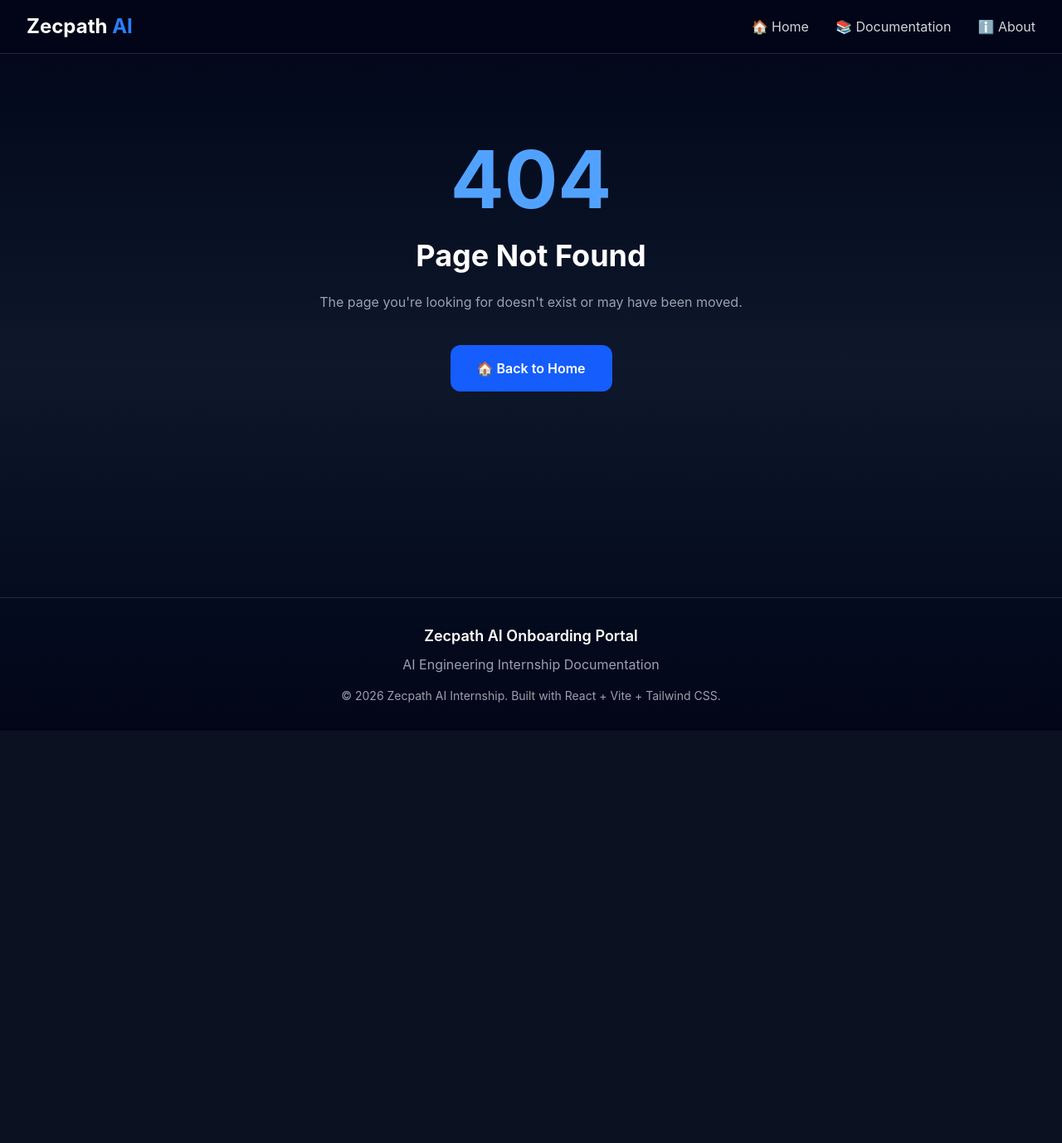
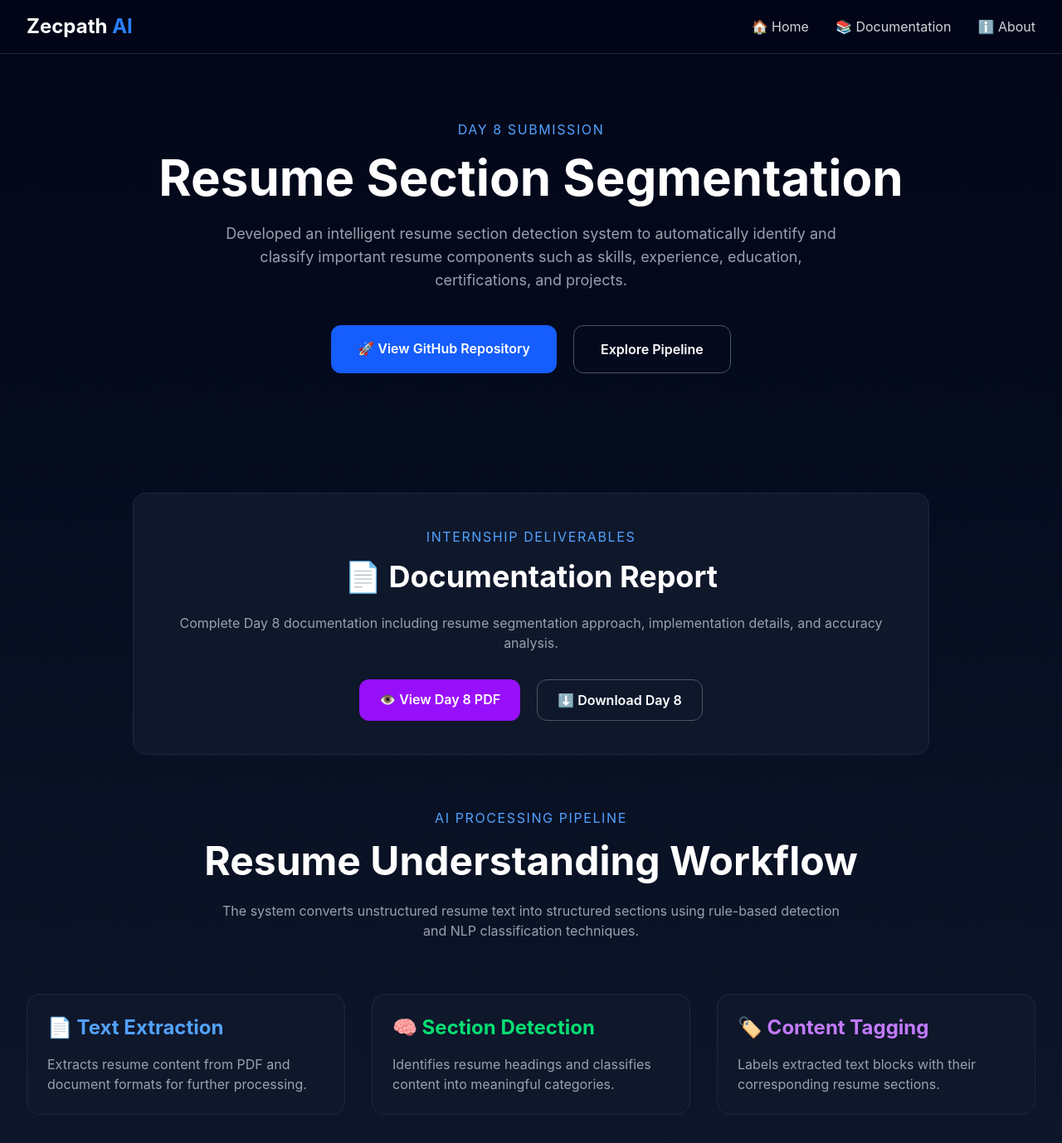
Before and after one commit to shinaspn198/zecpath-day1, a React (Vite) app: page /day8 in a window 1280 px wide. Shown: the top 1378 px of the page at 83% size. Before the commit the page ends 881 px from the top, so only its background shows below. Built offline with nearby package versions, Linux system fonts and the light colour scheme.

Commit message:
add day 8 resume section segmentation documentation

```diff
--- a/src/App.jsx
+++ b/src/App.jsx
@@ -9,6 +9,7 @@
 import Day5 from "./pages/Day5";
 import Day6 from "./pages/Day6";
 import Day7 from "./pages/Day7";
+import Day8 from "./pages/Day8";
 import About from "./pages/About";
 import Documentation from "./pages/Documentation";
 
@@ -26,6 +27,7 @@
         <Route path="/day5" element={<Day5 />} />
         <Route path="/day6" element={<Day6 />} />
         <Route path="/day7" element={<Day7 />} />
+        <Route path="/day8" element={<Day8 />} />
         <Route path="*" element={<NotFound />} />
       </Routes>
     </BrowserRouter>
--- a/src/pages/About.jsx
+++ b/src/pages/About.jsx
@@ -79,6 +79,7 @@
   <li>📝 Day 5 – Completed</li>
   <li>📋 Day 6 – Completed</li>
   <li>📊 Day 7 – Completed</li>
+  <li>🧠 Day 8 – Completed</li>
 </ul>
 
 </div>
--- /dev/null
+++ b/src/pages/Day8.jsx
@@ -0,0 +1,370 @@
+import Navbar from "../components/Navbar";
+import Footer from "../components/Footer";
+
+function Day8() {
+
+  return (
+    <div className="min-h-screen bg-gradient-to-b from-slate-950 via-slate-900 to-slate-950 text-white">
+
+      <Navbar />
+
+
+      {/* Hero Section */}
+
+      <section className="pt-36 pb-20 text-center px-6">
+
+        <p className="text-blue-400 uppercase tracking-widest">
+          Day 8 Submission
+        </p>
+
+
+        <h1 className="text-6xl font-bold mt-4">
+          Resume Section Segmentation
+        </h1>
+
+
+        <p className="text-gray-400 mt-6 max-w-3xl mx-auto text-lg">
+
+          Developed an intelligent resume section detection system
+          to automatically identify and classify important resume
+          components such as skills, experience, education,
+          certifications, and projects.
+
+        </p>
+
+
+        <div className="mt-10 flex justify-center gap-5">
+
+
+          <a
+            href="https://github.com/shinaspn198/zecpath-ai-system"
+            target="_blank"
+            rel="noopener noreferrer"
+            className="px-8 py-4 bg-blue-600 hover:bg-blue-700 rounded-xl font-semibold transition"
+          >
+            🚀 View GitHub Repository
+          </a>
+
+
+          <a
+            href="#pipeline"
+            className="px-8 py-4 border border-gray-600 hover:bg-slate-800 rounded-xl font-semibold transition"
+          >
+            Explore Pipeline
+          </a>
+
+
+        </div>
+
+      </section>
+
+
+
+      {/* PDF Section */}
+
+      <section className="max-w-5xl mx-auto px-8 py-16">
+
+
+        <div className="bg-slate-900 border border-slate-800 rounded-2xl p-10 text-center">
+
+
+          <p className="text-blue-400 uppercase tracking-widest">
+            Internship Deliverables
+          </p>
+
+
+          <h2 className="text-4xl font-bold mt-4">
+            📄 Documentation Report
+          </h2>
+
+
+          <p className="text-gray-400 mt-6">
+            Complete Day 8 documentation including resume
+            segmentation approach, implementation details,
+            and accuracy analysis.
+          </p>
+
+
+          <div className="flex justify-center gap-5 mt-8">
+
+
+            <a
+              href={`${window.location.origin}/day8_completed.pdf`}
+              target="_blank"
+              rel="noopener noreferrer"
+              className="px-6 py-3 bg-purple-600 hover:bg-purple-700 rounded-xl font-semibold"
+            >
+              👁️ View Day 8 PDF
+            </a>
+
+
+
+            <a
+              href={`${window.location.origin}/day8_completed.pdf`}
+              download="day8_completed.pdf"
+              className="px-6 py-3 border border-gray-600 hover:bg-slate-800 rounded-xl font-semibold"
+            >
+              ⬇️ Download Day 8
+            </a>
+
+
+          </div>
+
+
+        </div>
+
+
+      </section>
+
+
+
+
+
+      {/* Pipeline */}
+
+      <section
+        id="pipeline"
+        className="max-w-7xl mx-auto px-8 pb-24"
+      >
+
+        <div className="text-center mb-16">
+
+
+          <p className="text-blue-400 uppercase tracking-widest">
+            AI Processing Pipeline
+          </p>
+
+
+          <h2 className="text-5xl font-bold mt-4">
+            Resume Understanding Workflow
+          </h2>
+
+
+          <p className="text-gray-400 mt-6 max-w-3xl mx-auto">
+
+            The system converts unstructured resume text into
+            structured sections using rule-based detection and
+            NLP classification techniques.
+
+          </p>
+
+
+        </div>
+
+
+
+
+        <div className="grid md:grid-cols-3 gap-8">
+
+
+          <div className="bg-slate-900 border border-slate-800 rounded-2xl p-6 hover:border-blue-500 transition">
+
+
+            <h3 className="text-2xl font-bold text-blue-400">
+              📄 Text Extraction
+            </h3>
+
+
+            <p className="text-gray-400 mt-4">
+
+              Extracts resume content from PDF and document
+              formats for further processing.
+
+            </p>
+
+
+          </div>
+
+
+
+
+          <div className="bg-slate-900 border border-slate-800 rounded-2xl p-6 hover:border-green-500 transition">
+
+
+            <h3 className="text-2xl font-bold text-green-400">
+              🧠 Section Detection
+            </h3>
+
+
+            <p className="text-gray-400 mt-4">
+
+              Identifies resume headings and classifies
+              content into meaningful categories.
+
+            </p>
+
+
+          </div>
+
+
+
+
+
+          <div className="bg-slate-900 border border-slate-800 rounded-2xl p-6 hover:border-purple-500 transition">
+
+
+            <h3 className="text-2xl font-bold text-purple-400">
+              🏷️ Content Tagging
+            </h3>
+
+
+            <p className="text-gray-400 mt-4">
+
+              Labels extracted text blocks with their
+              corresponding resume sections.
+
+            </p>
+
+
+          </div>
+
+
+        </div>
+
+
+      </section>
+
+
+
+
+
+
+      {/* Resume Sections */}
+
+      <section className="max-w-7xl mx-auto px-8 pb-24">
+
+
+        <div className="text-center mb-16">
+
+
+          <p className="text-blue-400 uppercase tracking-widest">
+            Detected Sections
+          </p>
+
+
+          <h2 className="text-5xl font-bold mt-4">
+            Resume Classification Categories
+          </h2>
+
+
+        </div>
+
+
+
+
+        <div className="grid md:grid-cols-2 lg:grid-cols-3 gap-8">
+
+
+          {[
+            ["💻 Skills", "Identifies technical and professional skills."],
+            ["💼 Work Experience", "Extracts previous roles and employment history."],
+            ["🎓 Education", "Detects academic qualifications and degrees."],
+            ["🏆 Certifications", "Finds professional certifications and courses."],
+            ["🚀 Projects", "Separates project descriptions and achievements."],
+            ["📑 Other Sections", "Handles additional resume information."]
+          ].map((item,index)=>(
+
+            <div
+              key={index}
+              className="bg-slate-900 border border-slate-800 rounded-2xl p-6 hover:border-blue-500 transition"
+            >
+
+              <h3 className="text-2xl font-bold text-blue-400">
+                {item[0]}
+              </h3>
+
+
+              <p className="text-gray-400 mt-4">
+                {item[1]}
+              </p>
+
+
+            </div>
+
+          ))}
+
+
+        </div>
+
+
+      </section>
+
+
+
+
+
+      {/* Deliverables */}
+
+      <section className="max-w-5xl mx-auto px-8 pb-24">
+
+
+        <div className="bg-slate-900 border border-slate-800 rounded-2xl p-10">
+
+
+          <h2 className="text-4xl font-bold text-center">
+            📦 Day 8 Deliverables
+          </h2>
+
+
+          <div className="mt-8 text-gray-300 text-lg space-y-4">
+
+
+            <p>✅ Resume Section Classifier Module</p>
+
+            <p>✅ Labeled Resume Dataset Samples</p>
+
+            <p>✅ Section Detection Accuracy Report</p>
+
+            <p>✅ Rule-based + NLP-based Classification Logic</p>
+
+
+          </div>
+
+
+        </div>
+
+
+      </section>
+
+
+
+
+
+
+      {/* Completion */}
+
+      <section className="max-w-5xl mx-auto px-8 pb-24">
+
+
+        <div className="bg-green-900/20 border border-green-500 rounded-2xl p-10 text-center">
+
+
+          <h2 className="text-4xl font-bold text-green-400">
+            Day 8 Completed Successfully ✅
+          </h2>
+
+
+          <p className="text-gray-300 mt-6 text-lg">
+
+            Resume section segmentation module has been implemented
+            to transform unstructured resumes into structured AI-ready
+            information.
+
+          </p>
+
+
+        </div>
+
+
+      </section>
+
+
+
+      <Footer />
+
+    </div>
+  );
+}
+
+
+export default Day8;
--- a/src/pages/Documentation.jsx
+++ b/src/pages/Documentation.jsx
@@ -74,6 +74,15 @@
 
   <p>AI Data Pipeline & Storage Design</p>
 </Link>
+
+
+<Link to="/day8" className="doc-card">
+  <span className="badge completed">Completed</span>
+
+  <h2>🧠 Day 8</h2>
+
+  <p>Resume Section Segmentation</p>
+</Link>
         </div>
 
       </div>
--- a/src/pages/Home.jsx
+++ b/src/pages/Home.jsx
@@ -164,6 +164,8 @@
   </div>
 
 </div>
+{/* Day 7 */}
+
 <div className="bg-slate-900 border border-cyan-500 rounded-2xl p-8">
 
   <h3 className="text-3xl font-bold text-cyan-400">
@@ -173,6 +175,28 @@
   <p className="text-gray-400 mt-4">
     Designed the AI data pipeline, storage architecture, metadata standards,
     and dataset versioning strategy for the Zecpath AI recruitment platform.
+  </p>
+
+  <div className="mt-6 text-green-400 font-semibold">
+    ✅ Completed
+  </div>
+
+</div>
+
+
+{/* Day 8 */}
+
+<div className="bg-slate-900 border border-cyan-500 rounded-2xl p-8">
+
+  <h3 className="text-3xl font-bold text-cyan-400">
+    🧠 Day 8
+  </h3>
+
+  <p className="text-gray-400 mt-4">
+    Resume Section Segmentation system to automatically identify
+    and classify resume sections such as skills, experience,
+    education, certifications, and projects using rule-based
+    and NLP-based approaches.
   </p>
 
   <div className="mt-6 text-green-400 font-semibold">
```
Also changed, not shown: 1 other file (tests, documents, lock files or other folders).
